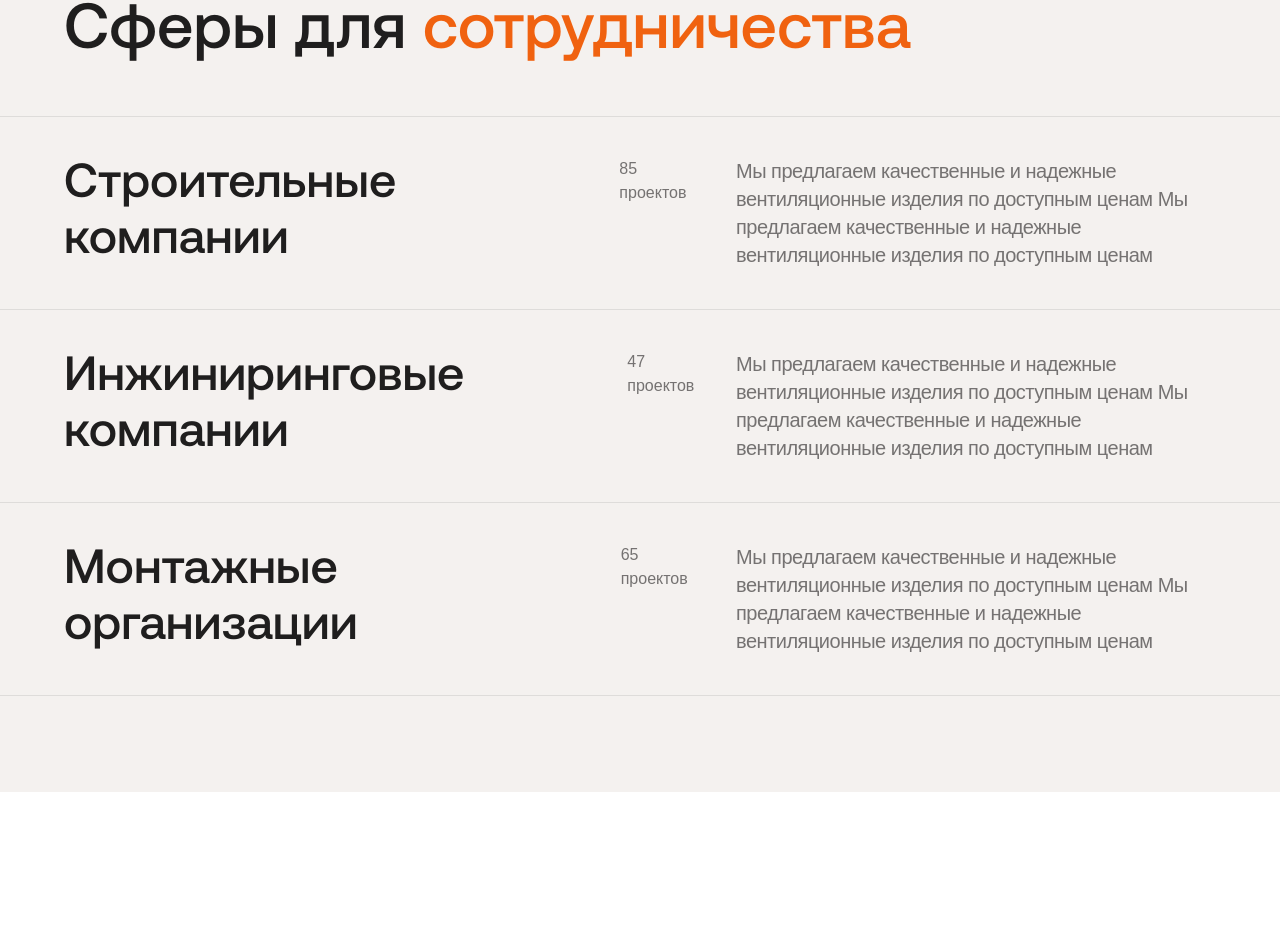
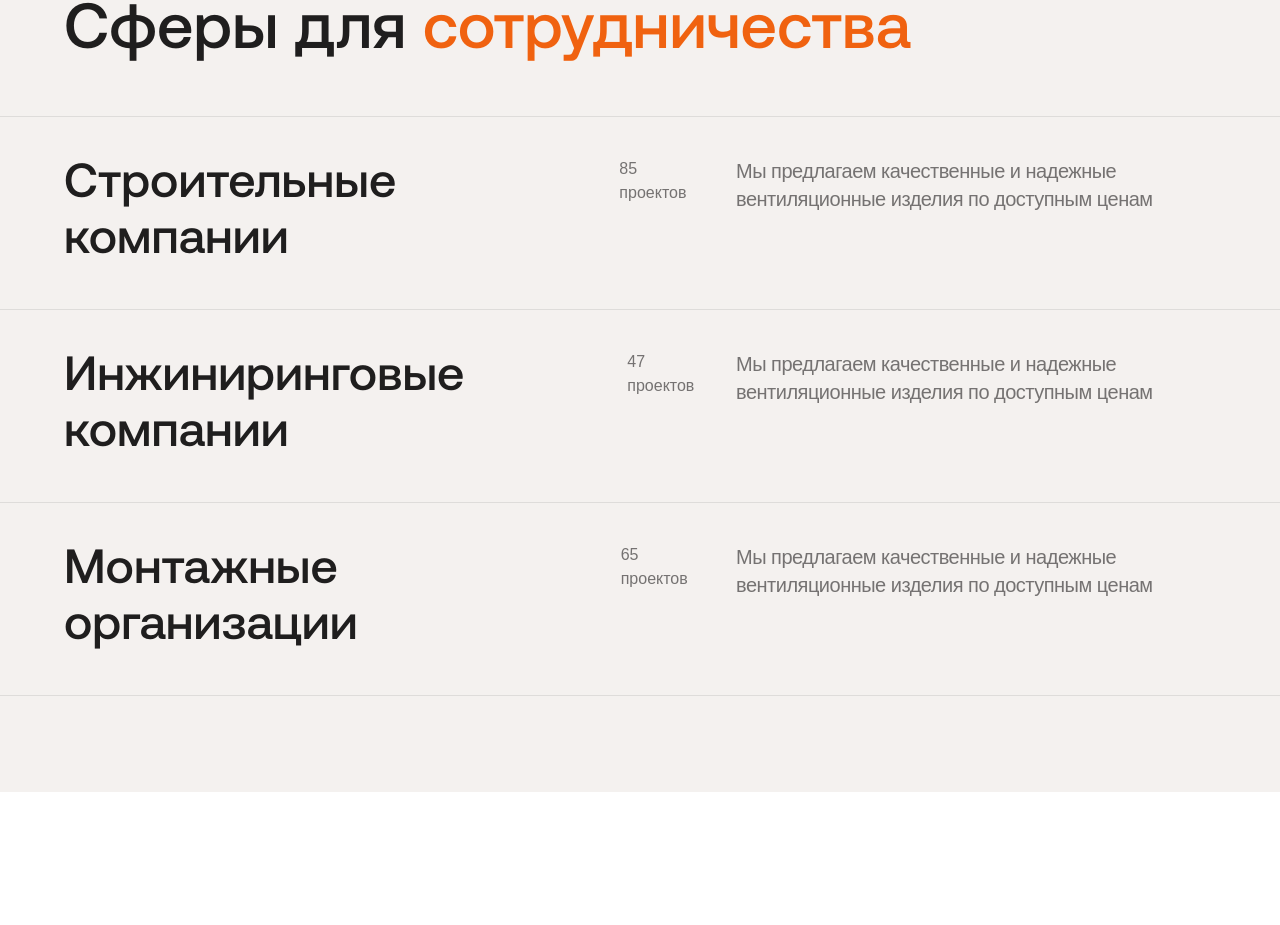
Before and after one commit to kinnaamf/art-klimat-vue, a Vue app: page / in a window 1280 px wide. Shown: the part 5582-6507 px from the top of the page. Built offline with nearby package versions, Linux system fonts and the light colour scheme; a web font is replaced by a local one.

Commit message:
fix: remove duplicated code

```diff
--- a/src/components/sections/partnership/PartnershipSection.vue
+++ b/src/components/sections/partnership/PartnershipSection.vue
@@ -43,7 +43,7 @@ const partnershipList = [
               <span class="text-1">{{ item.count }} проектов</span>
             </div>
 
-            <span class="text-big partnership__description">{{ item.description }}
+            <span class="text-big partnership__description">
               {{ item.description }}
             </span>
           </div>
```
